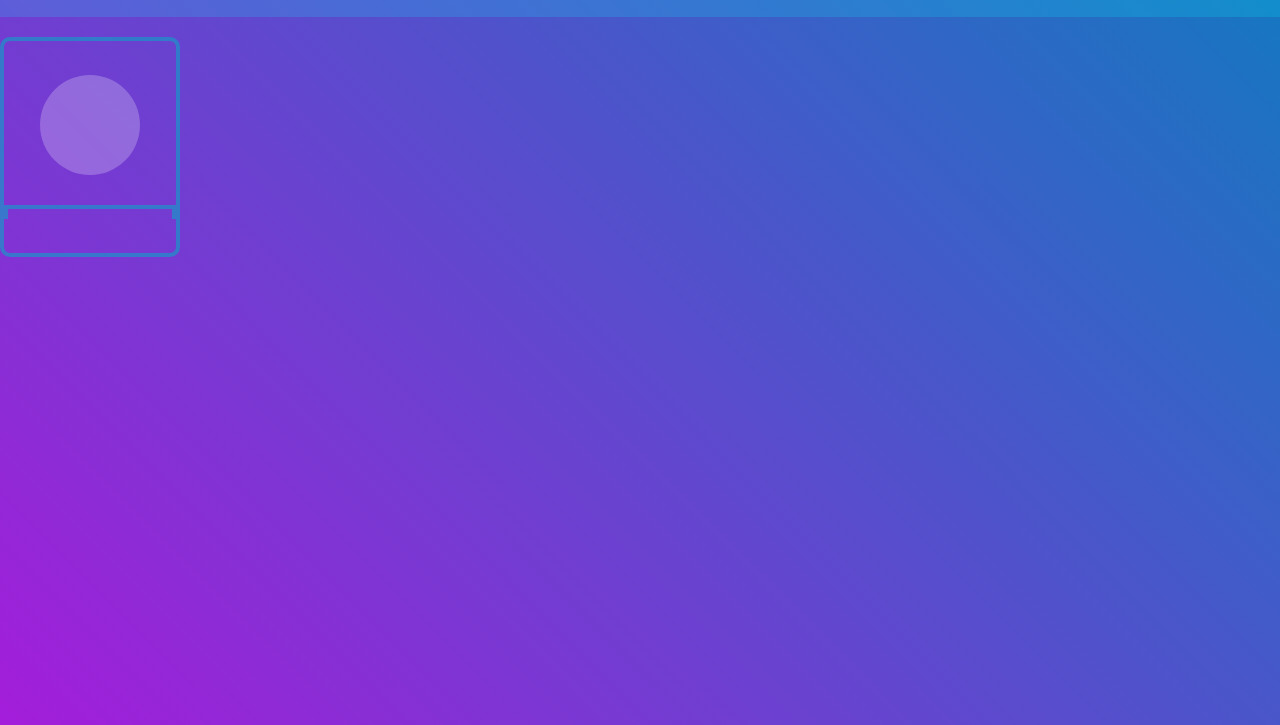
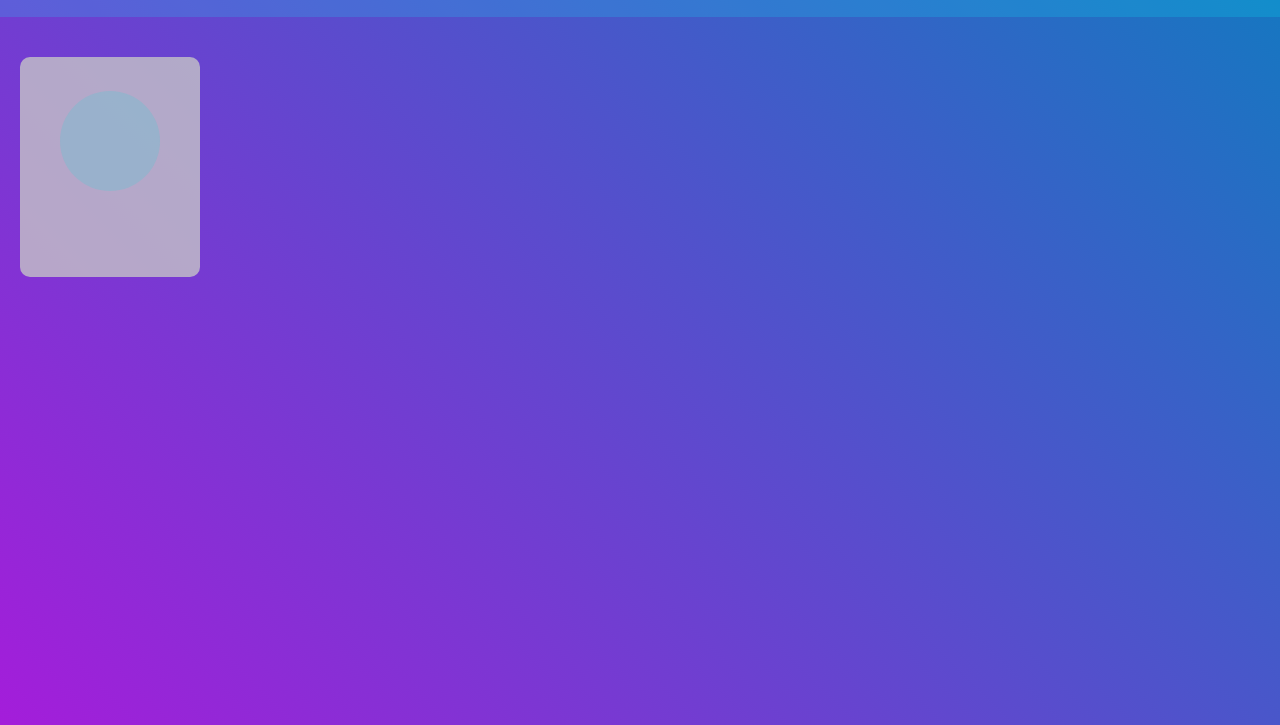
Before and after one commit to PITT1/simple-pokeApi-app, a plain HTML site: page index.html in a window 1280 px wide. Shown: the part 75-800 px from the top of the page. Drawn offline with Linux system fonts and the light colour scheme.

Commit message:
cambios de diseño

```diff
--- a/index.html
+++ b/index.html
@@ -14,6 +14,7 @@
             <button type="button" class="buscar">Buscar</button>
         </div>
     </header>
+    <div class="container">
         <div class="card">
             <div class="sprite"></div>
             <span class="types">
@@ -22,6 +23,7 @@
             </span>
             <p class="name"></p>
         </div>
+    </div>
     <script src="script.js"></script>
 </body>
 </html>
--- a/style.css
+++ b/style.css
@@ -31,11 +31,16 @@ header {
     padding: 20px;
 }
 
+.container {
+    display: flex;
+    flex-wrap: wrap;
+    margin: 20px;
+}
+
 .card {
     height: 220px;
     width: 180px;
-    background-color: rgba(0, 217, 255, 0);
-    border: 4px solid rgba(24, 151, 201, 0.678);
+    background-color: rgba(199, 199, 199, 0.781);
     border-radius: 10px;
     margin-top: 20px;
     display: flex;
@@ -49,7 +54,7 @@ header {
 .sprite {
     height: 100px;
     width: 100px;
-    background-color: rgba(255, 255, 255, 0.233);
+    background-color: rgba(61, 207, 212, 0.233);
     background-repeat: no-repeat;
     object-fit: contain;
     background-position: center;
@@ -60,11 +65,11 @@ header {
 .name{
     font-size: 1em;
     width: 100%;
-    border: 4px solid rgba(24, 151, 201, 0.678);
-    border-bottom: none;
+    border-top: 2px solid rgba(24, 151, 201, 0);
     padding: 5px 20px;
     cursor: default;
     text-align: center;
+    margin-top: 10px;
 }
 
 .input {
```
Lines whose indentation alone changed are shown as unchanged.
